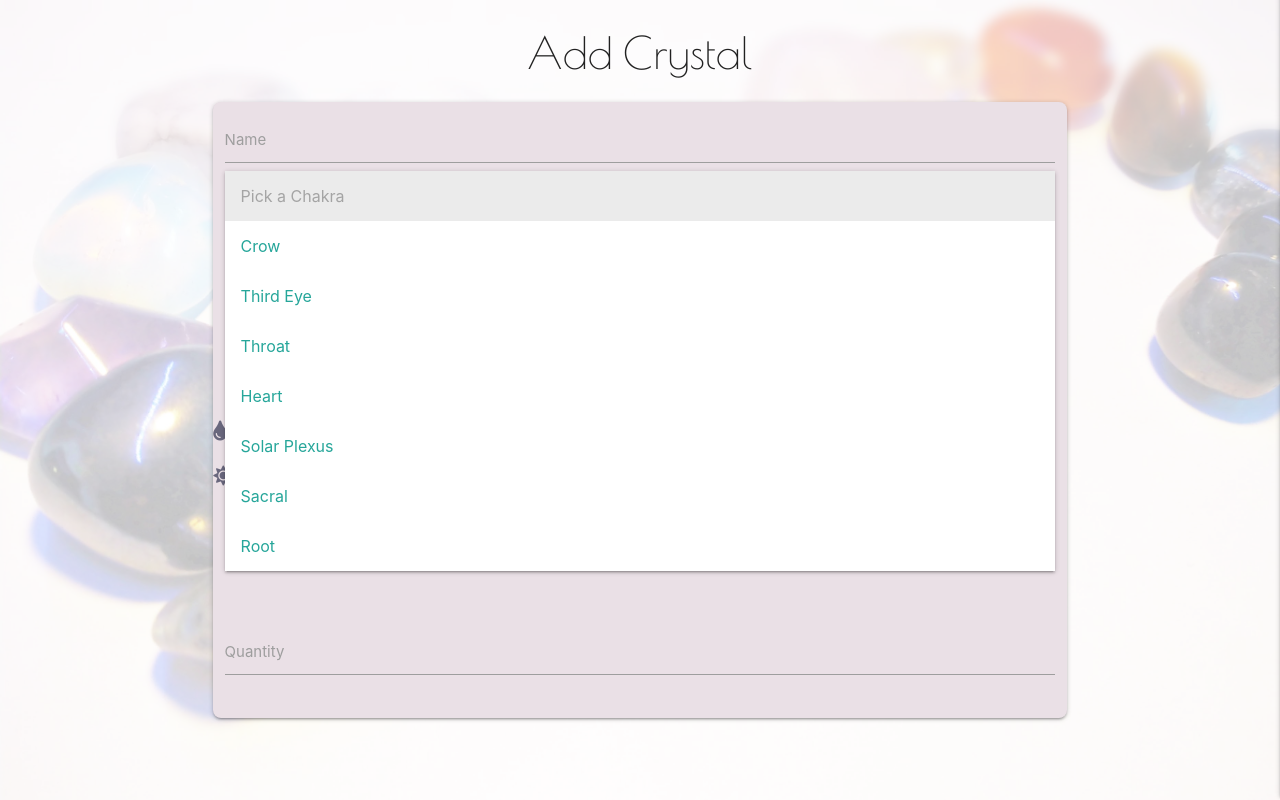
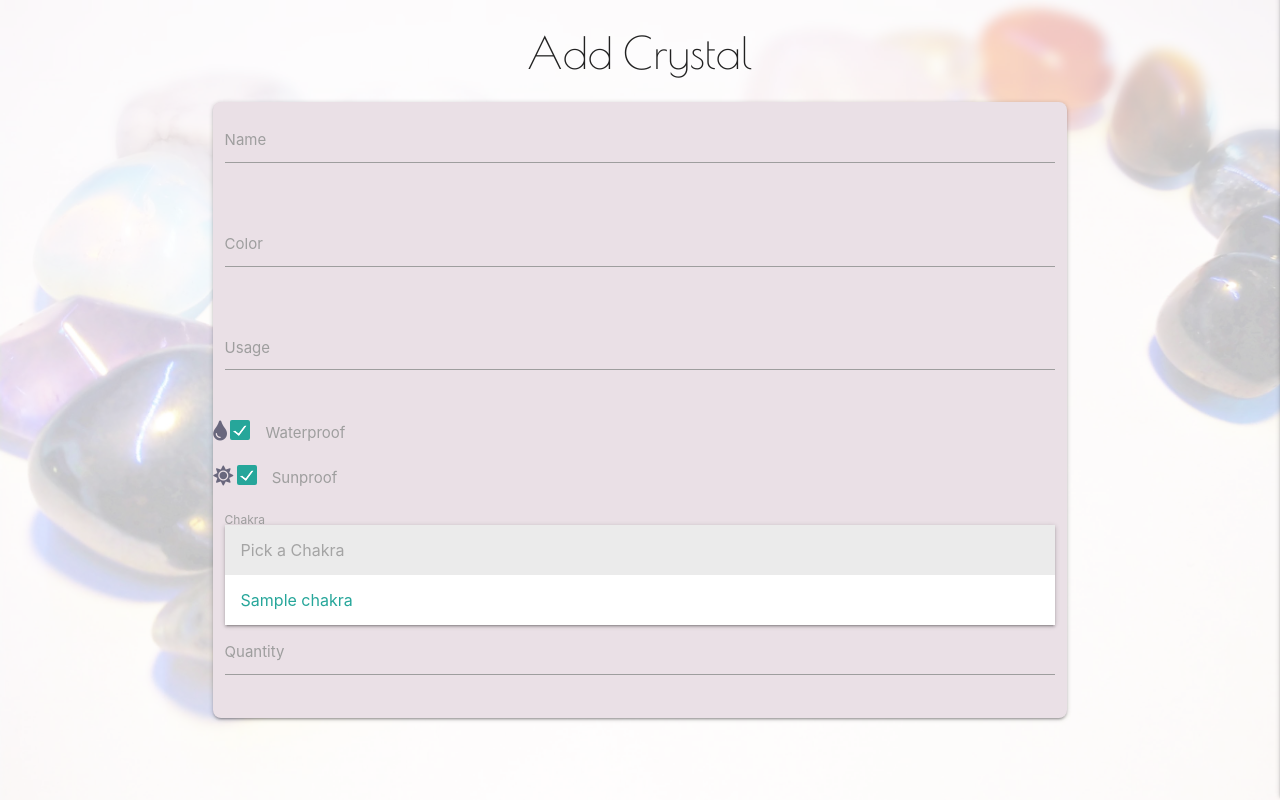
Before and after one commit to Code-Institute-Submissions/Mjau83-myCrystals_AugResub, a Flask app: page /add_crystal in a window 1280 px wide, after a click on "Pick a Chakra". Shown: the part 64-864 px from the top of the page. Run offline with Flask 2, Linux system fonts and the light colour scheme; a database or web service that is not in the repository returns one stand-in record (values such as "Sample title"); some libraries are stand-ins or nearby versions.

Commit message:
Add for loop to select element

```diff
--- a/templates/pages/add_crystal.html
+++ b/templates/pages/add_crystal.html
@@ -46,17 +46,13 @@
                     </div>
                     <div class="row">
                         <div class="input-field col s12">
-                            <select id="choose_chakra" name="choose_chakra" class="validate">
+                            <select id="name_of_chakra" name="name_of_chakra" class="validate">
                                 <option value="" disabled selected>Pick a Chakra</option>
-                                <option value="1">Crow</option>
-                                <option value="2">Third Eye</option>
-                                <option value="3">Throat</option>
-                                <option value="3">Heart</option>
-                                <option value="3">Solar Plexus</option>
-                                <option value="3">Sacral</option>
-                                <option value="3">Root</option>
+                                {% for chakra in chakras %}
+                                    <option value="{{ chakra.name_of_chakra }}">{{ chakra.name_of_chakra }}</option>
+                                {% endfor %}
                             </select>
-                            <label for="choose_chakra">Chakra</label>
+                            <label for="name_of_chakra">Chakra</label>
                         </div>
                     </div>
                     <div class="row">
```
